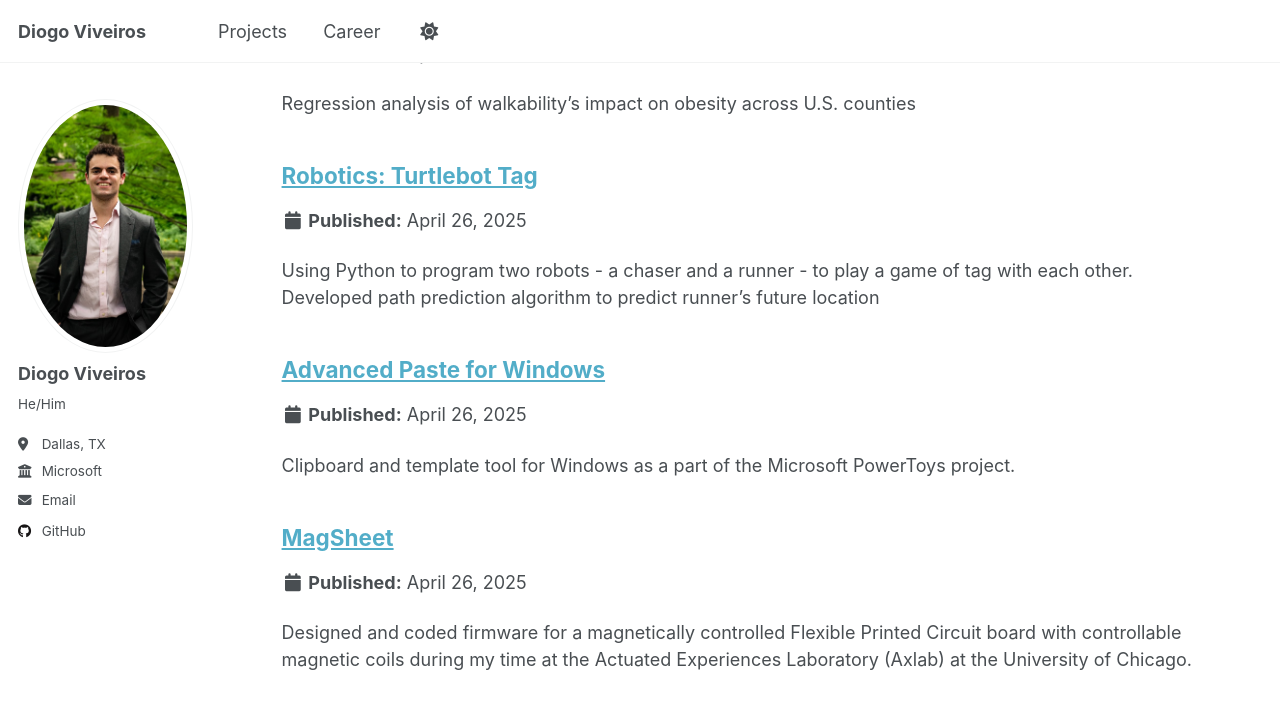
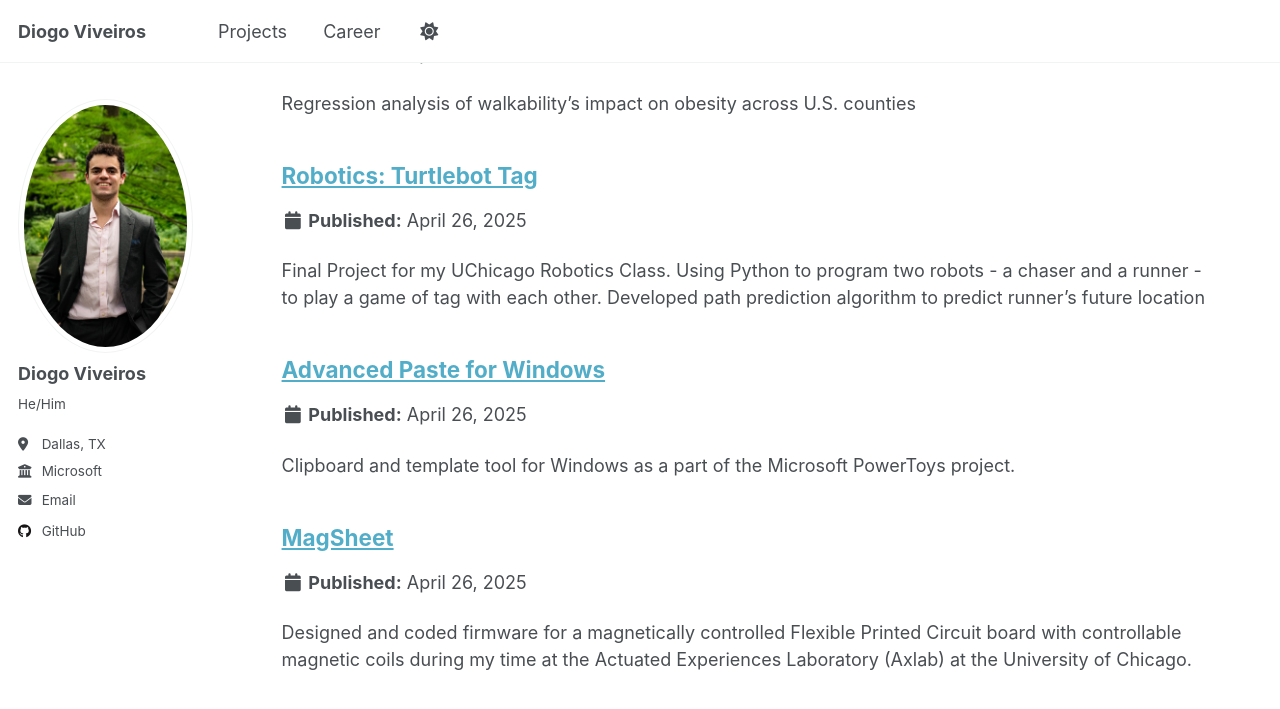
Before and after one commit to diogoviveiros/diogoviveiros.github.io, a Jekyll site: the page built from _pages/portfolio.html, in a window 1280 px wide and 900 px high, scrolled down 440 px. Shown: the top 709 px of the window. Built offline with Jekyll 4.4.1, drawn with Linux system fonts in a browser that asks for light colours.

Commit message:
Update 3Turtlebot Tag.md

```diff
--- a/_portfolio/3Turtlebot Tag.md
+++ b/_portfolio/3Turtlebot Tag.md
@@ -1,6 +1,6 @@
 ---
 title: "Robotics: Turtlebot Tag"
-excerpt: "Using Python to program two robots - a chaser and a runner - to play a game of tag with each other. Developed path prediction algorithm to predict runner's future location"
+excerpt: "Final Project for my UChicago Robotics Class. Using Python to program two robots - a chaser and a runner - to play a game of tag with each other. Developed path prediction algorithm to predict runner's future location"
 collection: portfolio
 ---
 
```
